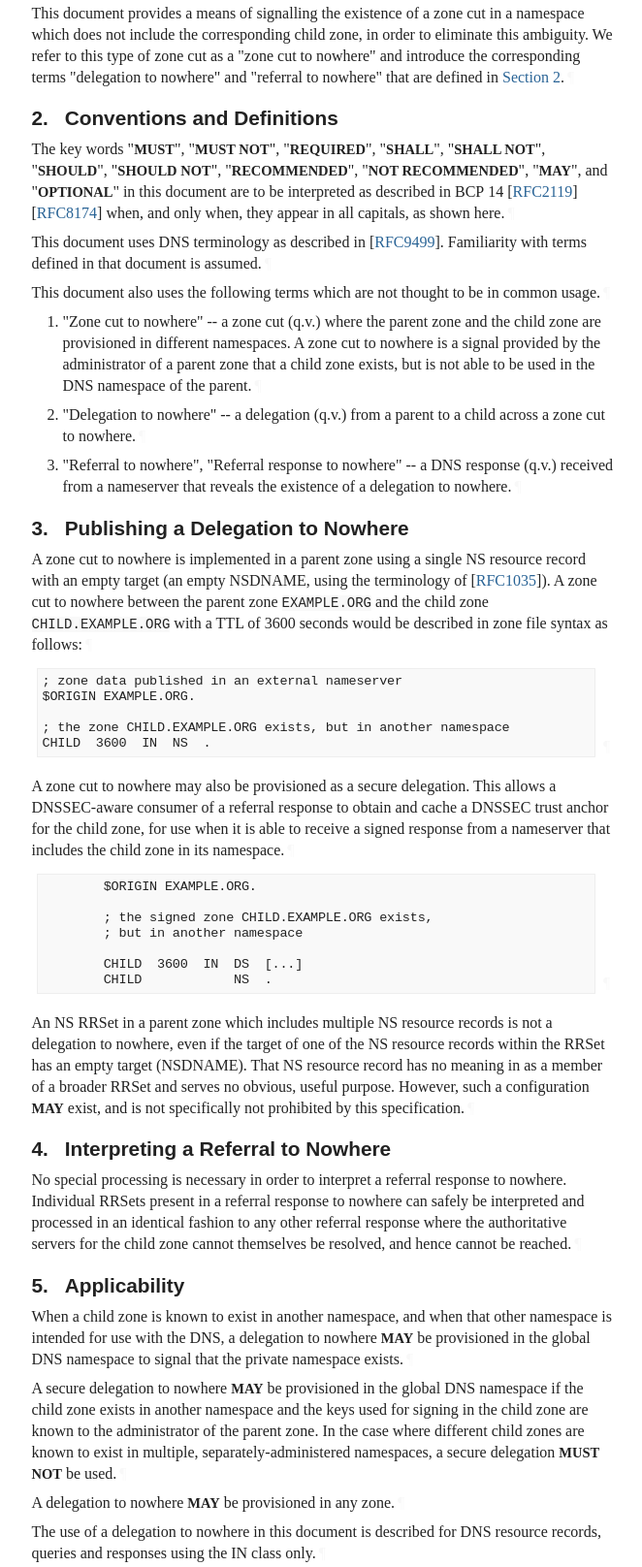
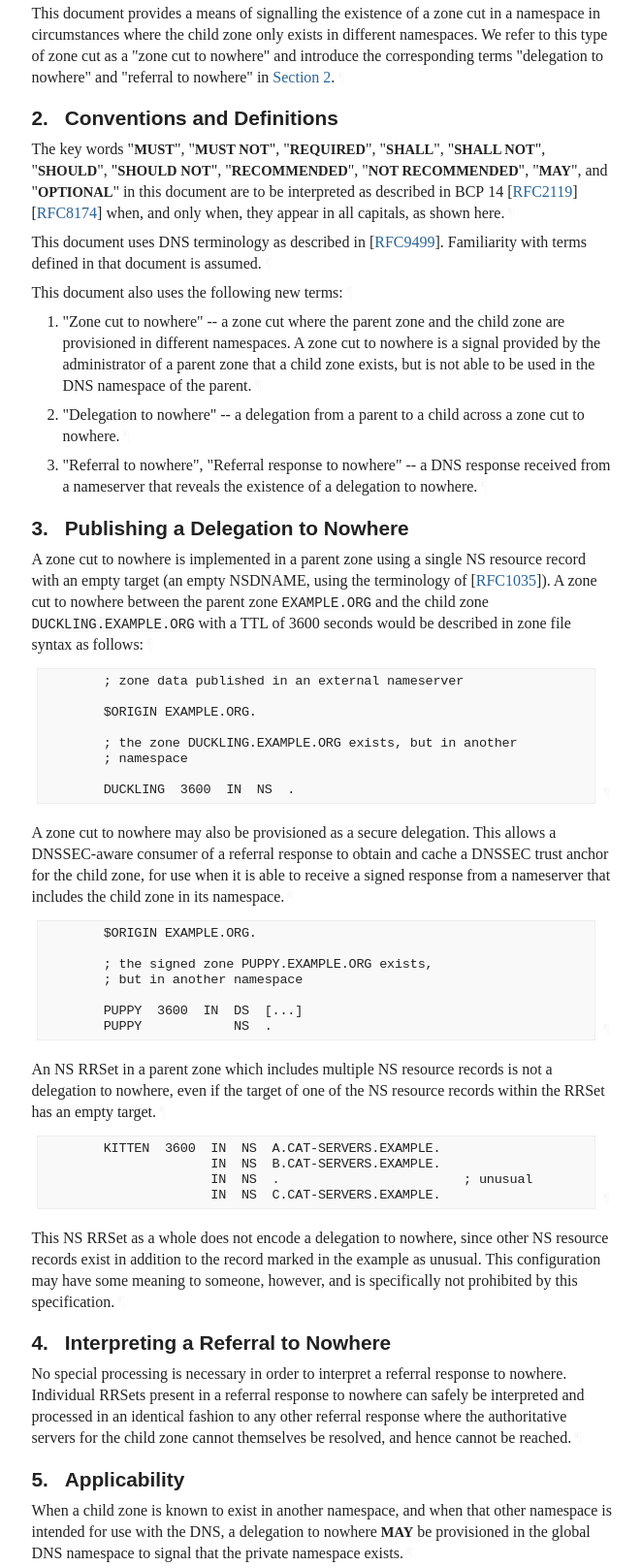
Before and after one commit to ableyjoe/draft-jabley-dnsop-zone-cut-to-nowhere, a plain HTML site: page draft-jabley-dnsop-zone-cut-to-nowhere.html in a window 1280 px wide. Shown: the part 1420-3036 px from the top of the page at 97% size, without its empty margins (92-754 px from the left). Drawn offline with Linux system fonts and the light colour scheme; a web font is replaced by a local one.

Commit message:
Script updating gh-pages from ebf2401. [ci skip]

```diff
--- a/draft-jabley-dnsop-zone-cut-to-nowhere.html
+++ b/draft-jabley-dnsop-zone-cut-to-nowhere.html
@@ -1245,12 +1245,12 @@ but when the child zone is only provisioned in a private namespace.<a href="#sec
 that is separated into zones. The boundary between a parent zone
 and a child zone is indicated using a zone cut. Zone cuts are
 specified using specific resource records which are published within
-the parent and child zones, and are revealed during DNS resolution
+the parent and child zones and are revealed during DNS resolution
 by referral responses from nameservers.<a href="#section-1-1" class="pilcrow">¶</a></p>
-<p id="section-1-2">Private namespaces also exist in the DNS. A user of a private network
-might be able to resolve names using local DNS infrastructure that
-are not visible to other users of other networks. This is often an
-intentional and deliberate configuration by network operators. For
+<p id="section-1-2">Private namespaces also exist. A user of a private network might
+be able to resolve names using local DNS infrastructure that are
+not visible to other users of other networks. This is often an
+intentional and deliberate configuration by network operators, for
 example to provide name resolution for internal, private services
 that are not available to users of other networks.<a href="#section-1-2" class="pilcrow">¶</a></p>
 <p id="section-1-3">When a device or application uses the DNS protocol to resolve both
@@ -1267,11 +1267,10 @@ for a particular name, for example, and might treat a subsequent
 positive response from an internal nameserver for the same name as
 bogus, preventing the response from being used by an application.<a href="#section-1-3" class="pilcrow">¶</a></p>
 <p id="section-1-4">This document provides a means of signalling the existence of a
-zone cut in a namespace which does not include the corresponding
-child zone, in order to eliminate this ambiguity. We refer to this
-type of zone cut as a "zone cut to nowhere" and introduce the
-corresponding terms "delegation to nowhere" and "referral to nowhere"
-that are defined in <a href="#definitions" class="auto internal xref">Section 2</a>.<a href="#section-1-4" class="pilcrow">¶</a></p>
+zone cut in a namespace in circumstances where the child zone only
+exists in different namespaces. We refer to this type of zone cut
+as a "zone cut to nowhere" and introduce the corresponding terms
+"delegation to nowhere" and "referral to nowhere" in <a href="#definitions" class="auto internal xref">Section 2</a>.<a href="#section-1-4" class="pilcrow">¶</a></p>
 </section>
 </div>
 <div id="definitions">
@@ -1285,23 +1284,22 @@ described in BCP 14 <span>[<a href="#RFC2119" class="cite xref">RFC2119</a>]</s
 appear in all capitals, as shown here.<a href="#section-2-1" class="pilcrow">¶</a></p>
 <p id="section-2-2">This document uses DNS terminology as described in <span>[<a href="#RFC9499" class="cite xref">RFC9499</a>]</span>.
 Familiarity with terms defined in that document is assumed.<a href="#section-2-2" class="pilcrow">¶</a></p>
-<p id="section-2-3">This document also uses the following terms which are not thought
-to be in common usage.<a href="#section-2-3" class="pilcrow">¶</a></p>
+<p id="section-2-3">This document also uses the following new terms:<a href="#section-2-3" class="pilcrow">¶</a></p>
 <ol start="1" type="1" class="normal type-1" id="section-2-4">
 <li id="section-2-4.1">
-          <p id="section-2-4.1.1">"Zone cut to nowhere" -- a zone cut (q.v.) where the parent zone
+          <p id="section-2-4.1.1">"Zone cut to nowhere" -- a zone cut where the parent zone
 and the child zone are provisioned in different namespaces. A zone
 cut to nowhere is a signal provided by the administrator of a parent
 zone that a child zone exists, but is not able to be used in the
 DNS namespace of the parent.<a href="#section-2-4.1.1" class="pilcrow">¶</a></p>
 </li>
         <li id="section-2-4.2">
-          <p id="section-2-4.2.1">"Delegation to nowhere" -- a delegation (q.v.) from a parent to
+          <p id="section-2-4.2.1">"Delegation to nowhere" -- a delegation from a parent to
 a child across a zone cut to nowhere.<a href="#section-2-4.2.1" class="pilcrow">¶</a></p>
 </li>
         <li id="section-2-4.3">
           <p id="section-2-4.3.1">"Referral to nowhere", "Referral response to nowhere" -- a DNS
-response (q.v.) received from a nameserver that reveals the existence
+response received from a nameserver that reveals the existence
 of a delegation to nowhere.<a href="#section-2-4.3.1" class="pilcrow">¶</a></p>
 </li>
       </ol>
@@ -1315,16 +1313,19 @@ of a delegation to nowhere.<a href="#section-2-4.3.1" class="pilcrow">¶</a></p>
 <p id="section-3-1">A zone cut to nowhere is implemented in a parent zone using a single
 NS resource record with an empty target (an empty NSDNAME, using
 the terminology of <span>[<a href="#RFC1035" class="cite xref">RFC1035</a>]</span>). A zone cut to nowhere between the
-parent zone <code>EXAMPLE.ORG</code> and the child zone <code>CHILD.EXAMPLE.ORG</code>
+parent zone <code>EXAMPLE.ORG</code> and the child zone <code>DUCKLING.EXAMPLE.ORG</code>
 with a TTL of 3600 seconds would be described in zone file syntax
 as follows:<a href="#section-3-1" class="pilcrow">¶</a></p>
 <div class="alignLeft art-text artwork" id="section-3-2">
 <pre>
-; zone data published in an external nameserver
-$ORIGIN EXAMPLE.ORG.
-
-; the zone CHILD.EXAMPLE.ORG exists, but in another namespace
-CHILD  3600  IN  NS  .
+        ; zone data published in an external nameserver
+
+        $ORIGIN EXAMPLE.ORG.
+
+        ; the zone DUCKLING.EXAMPLE.ORG exists, but in another
+        ; namespace
+
+        DUCKLING  3600  IN  NS  .
 </pre><a href="#section-3-2" class="pilcrow">¶</a>
 </div>
 <p id="section-3-3">A zone cut to nowhere may also be provisioned as a secure delegation.
@@ -1336,20 +1337,29 @@ includes the child zone in its namespace.<a href="#section-3-3" class="pilcrow">
 <pre>
         $ORIGIN EXAMPLE.ORG.
 
-        ; the signed zone CHILD.EXAMPLE.ORG exists,
+        ; the signed zone PUPPY.EXAMPLE.ORG exists,
         ; but in another namespace
 
-        CHILD  3600  IN  DS  [...]
-        CHILD            NS  .
+        PUPPY  3600  IN  DS  [...]
+        PUPPY            NS  .
 </pre><a href="#section-3-4" class="pilcrow">¶</a>
 </div>
 <p id="section-3-5">An NS RRSet in a parent zone which includes multiple NS resource
 records is not a delegation to nowhere, even if the target of one
-of the NS resource records within the RRSet has an empty target
-(NSDNAME). That NS resource record has no meaning in as a member
-of a broader RRSet and serves no obvious, useful purpose. However,
-such a configuration <span class="bcp14">MAY</span> exist, and is not specifically not prohibited
-by this specification.<a href="#section-3-5" class="pilcrow">¶</a></p>
+of the NS resource records within the RRSet has an empty target.<a href="#section-3-5" class="pilcrow">¶</a></p>
+<div class="alignLeft art-text artwork" id="section-3-6">
+<pre>
+        KITTEN  3600  IN  NS  A.CAT-SERVERS.EXAMPLE.
+                      IN  NS  B.CAT-SERVERS.EXAMPLE.
+                      IN  NS  .                        ; unusual
+                      IN  NS  C.CAT-SERVERS.EXAMPLE.
+</pre><a href="#section-3-6" class="pilcrow">¶</a>
+</div>
+<p id="section-3-7">This NS RRSet as a whole does not encode a delegation to nowhere,
+since other NS resource records exist in addition to the record
+marked in the example as unusual. This configuration may have some
+meaning to someone, however, and is specifically not prohibited by
+this specification.<a href="#section-3-7" class="pilcrow">¶</a></p>
 </section>
 </div>
 <div id="interpreting-a-referral-to-nowhere">
@@ -1426,21 +1436,21 @@ network can resolve names in the <code>CORP.EXAMPLE.COM</code> domain.<a href="#
                      NS    NS1
                      NS    NS2
 
-        NS1          A     192.168.1.37
+        NS1          A     198.51.100.37
                      AAAA  2001:db8:2:1::2c
 
-        NS2          A     192.168.3.56
+        NS2          A     203.0.113.56
         NS2          AAAA  2001:db8:2:3::2d
 
         ; the internal intranet web server is INTRANET.CORP.EXAMPLE.COM
 
-        INTRANET     A     192.168.1.74
+        INTRANET     A     198.51.100.74
                      AAAA  2001:db8:2:1::f8
 
         ; the management address of an internal network device known
         ; as BACKBONE-SW.CORP.EXAMPLE.COM
 
-        BACKBONE-SW  A     192.168.2.65
+        BACKBONE-SW  A     198.51.100.65
 </pre><a href="#section-6.1-5" class="pilcrow">¶</a>
 </div>
 <p id="section-6.1-6">The company publishes an EXAMPLE.COM zone on nameservers that are
```
Also changed, not shown: draft-jabley-dnsop-zone-cut-to-nowhere.txt.
